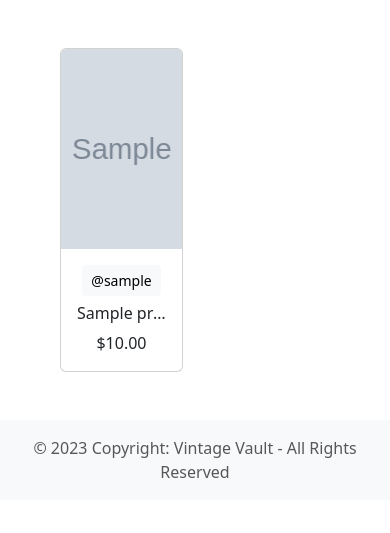
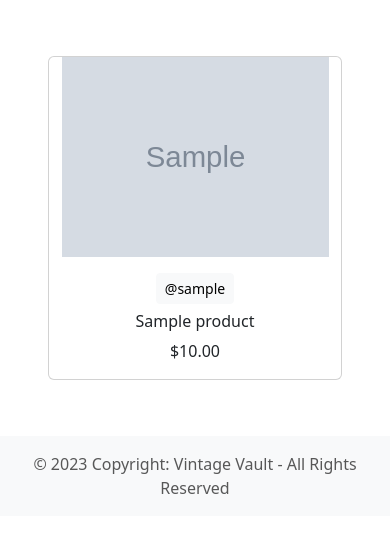
Before and after one commit to mikevillarruel/my-store, a Django app: page / in a window 390 px wide. Shown: the part 61-594 px from the top of the page. Run offline with Django 4.2, Linux system fonts and the light colour scheme; tables that the repository leaves empty hold one stand-in row (values such as "Sample post"); grey boxes marked "Sample" are stand-in pictures; parts of the project's set-up code (start-up, migrations or seed data) failed here and were passed over.

Commit message:
feat: Home page improvements
- Filter products based on deleted_at field
- Add link to product detail page
- Change how product image is shown to provide full product visibility
- Improve design for small screens

```diff
--- a/products/views.py
+++ b/products/views.py
@@ -31,7 +31,7 @@ def create_product(request):
 
 
 def home(request):
-    products = Product.objects.all()
+    products = Product.objects.filter(deleted_at__isnull=True)
     return render(request, 'products/home.html', {
         'products': products,
     })
--- a/templates/products/home.html
+++ b/templates/products/home.html
@@ -3,13 +3,14 @@
 {% block content %}
     <div class="row mx-5 my-5">
         {% for product in products %}
-            <div class="col-6 col-md-4 col-lg-3 col-xl-2">
-                <div class="card">
+            <div class="col-12 col-sm-6 col-md-4 col-lg-3 col-xl-2 py-2 py-sm-0 px-0 px-sm-2 ">
+                <a class="card text-decoration-none" href="{% url 'product_detail' id=product.id %}">
                     <div class="card-img-top"
                          style=" background-image: url('{{ product.images.first.path.url }}');
                                  height: 200px;
-                                 background-size: cover;
+                                 background-size: contain;
                                  background-position: center;
+                                 background-repeat: no-repeat;
                                  "
                     >
                     </div>
@@ -22,7 +23,7 @@
                         <h6 class="card-title text-truncate">{{ product.name }}</h6>
                         <p class="card-text">${{ product.price }}</p>
                     </div>
-                </div>
+                </a>
             </div>
         {% endfor %}
     </div>
```
